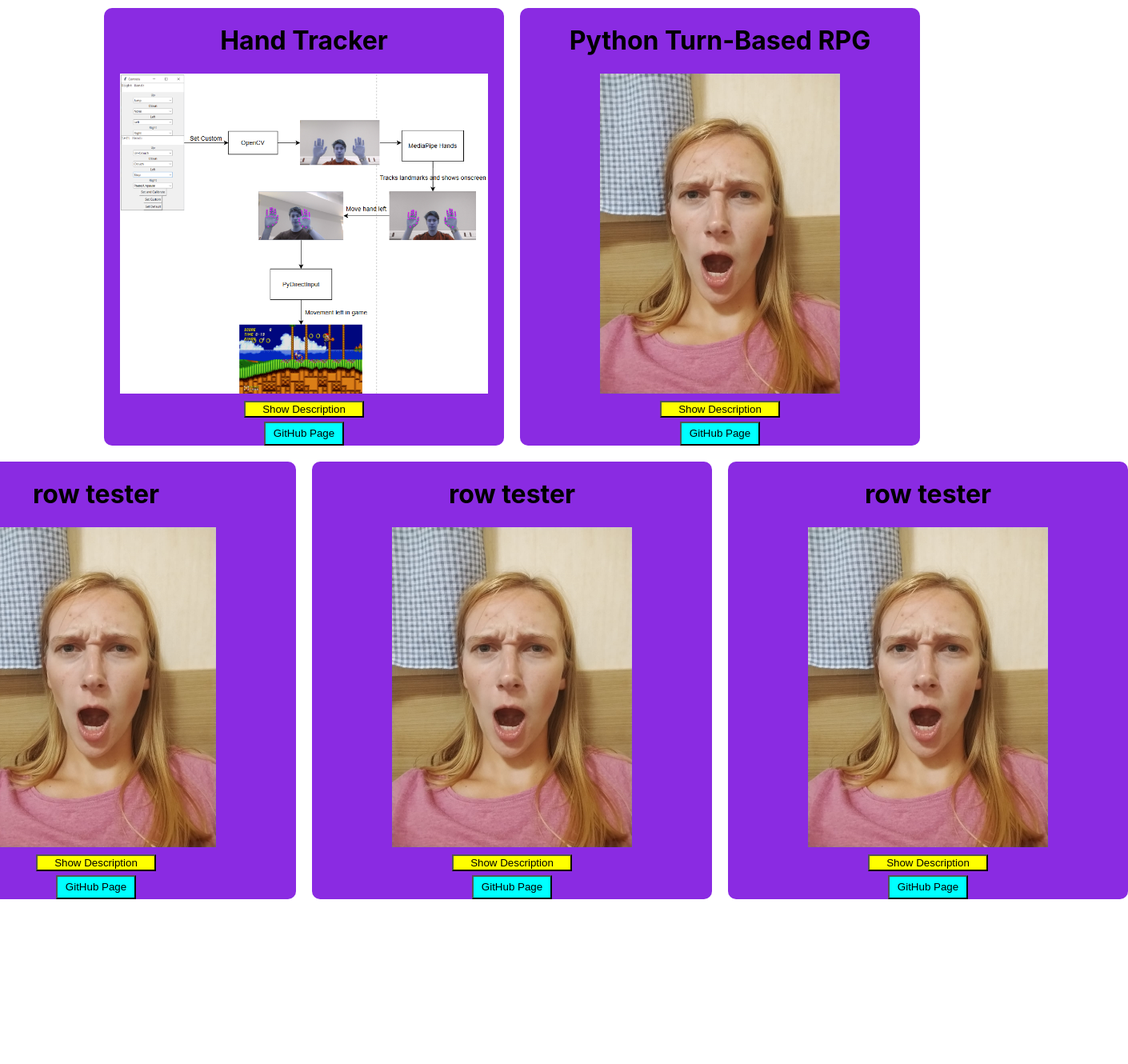
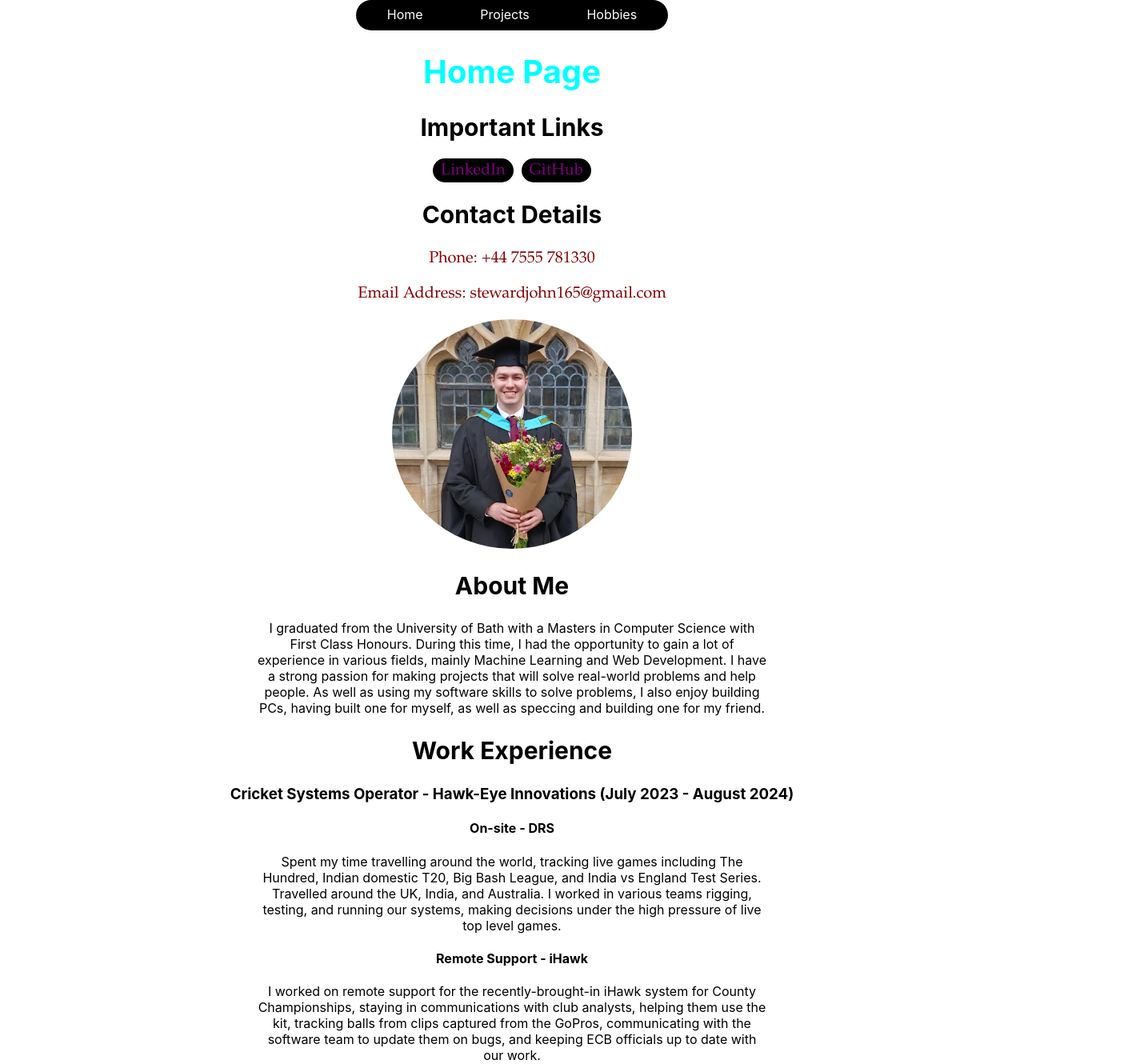
Before and after one commit to JohnSteward/personal-website, a React (Create React App) app in the folder personal-website/: page / in a window 1280 px wide. Shown: the top 1330 px of the page at 80% size, 1410 px wide, since content can reach past the window. Before the commit the page ends 1134 px from the top, so only its background shows below. Built offline with nearby package versions, Linux system fonts and the light colour scheme.

Commit message:
populated home page and hobies page

```diff
--- a/personal-website/src/App.js
+++ b/personal-website/src/App.js
@@ -1,13 +1,18 @@
 import './App.css';
 import {BrowserRouter as Router, Routes, Route} from 'react-router-dom'
 import ProjectsPage from './ProjectsPage';
+import Homepage from './Homepage';
+import HobbiesPage from './HobbiesPage';
+import Header from './Header';
 function App() {
   return (
     <Router>
       <div className="App">
-
+        <Header />
         <Routes>
-          <Route path='/' element={<ProjectsPage />}></Route>
+          <Route path='/' element={<Homepage />}></Route>
+          <Route path='/projects' element={<ProjectsPage />}></Route>
+          <Route path='/hobbies' element={<HobbiesPage />}></Route>
         </Routes>
       </div>
     </Router>
--- a/personal-website/src/Header.css
+++ b/personal-website/src/Header.css
@@ -0,0 +1,26 @@
+.header-container{
+    position: sticky;
+    top: 0;
+    z-index: 999;
+    padding: 3px;
+    padding-bottom: 5px;
+    height: 30px;
+    background: black;
+    border-radius: 30px;
+    display: flex;
+    margin-left: auto;
+    margin-right: auto;
+    align-items: center;
+    width: 30%;
+}
+
+.element{
+    color: white;
+    text-decoration: none;
+    margin-left: auto;
+    margin-right: auto;
+    /* margin: 10px; */
+    display: flex;
+    justify-content: center;
+    align-items: center;
+}
--- a/personal-website/src/Header.js
+++ b/personal-website/src/Header.js
@@ -1,8 +1,8 @@
 import React from 'react'
-
+import './Header.css'
 function Header() {
   return (
-    <div>
+    <div className='header-container'>
       <a className='element' href='/'>Home</a>
       <a className='element' href='/projects'>Projects</a>
       <a className='element' href='/hobbies'>Hobbies</a>
--- a/personal-website/src/HobbiesPage.css
+++ b/personal-website/src/HobbiesPage.css
@@ -0,0 +1,43 @@
+.hobbies{
+    align-items: center;
+    display: block;
+    justify-content: center;
+}
+.hobbies-title{
+    font-size: 40px;
+    color: green;
+}
+.hobbies-description{
+    text-align: center;
+    width: 50%;
+    margin-left: auto;
+    margin-right: auto;
+}
+.tkd{
+    margin-top: 70px;
+    align-items: center;
+    justify-content: center;
+}
+.tkd-title{
+    font-size: 40px;
+}
+.tkd-description{
+    text-align: center;
+    align-items: center;
+    width: 50%;
+    justify-content: center;
+    margin-left: auto;
+    margin-right: auto;
+}
+.makerworld-link{
+    padding-top: 5px;
+    padding-bottom: 5px;
+    padding-left: 10px;
+    padding-right: 10px;
+    border-radius: 15px;
+    text-decoration: none;
+    color: purple;
+    background: black;
+    font-family: Garamond, serif;
+    font-size: 20px;
+}
--- a/personal-website/src/HobbiesPage.js
+++ b/personal-website/src/HobbiesPage.js
@@ -1,8 +1,57 @@
 import React from 'react'
+import './HobbiesPage.css'
+import { Link } from 'react-router'
 
 function HobbiesPage() {
   return (
-    <div>
+    <div className='hobbies'>
+      <h1 className='hobbies-title'>Hobbies</h1>
+      <p className='hobbies-description'>
+        The hobbies shown on this page are the ones that I am most interested in at this time, and are some of
+        my favourite passtimes.
+      </p>
+
+      <div className='tkd'>
+        <h1 className='hobbies-title'>Taekwondo</h1>
+        <p className='hobbies-description'>
+            This is the hobby that I partake in most frequently, being my main source of exercise. I started Taekwondo
+            when I was 10 years old, because my family did it, and I thought it looked really fun. When I was 15, I
+            received my 1st Dan black belt and started teaching in my home school. When I was 20, in my 3rd year of
+            university, I received my 2nd Dan black belt and was on the committee for my university Taekwondo club,
+            organising our participation in inter-uni competitions. In my final year of university, I became the club
+            captain, coaching sessions each week, and coaching our members at competitions, leading to huge medal-hauls.
+            In addition, I received my half-blue for my commitment to the sport, and for medalling in competitions
+            for 2 years throughout my degree. Below are some pictures of various achievements and events that I have
+            participated in throughout my Taekwondo journey:
+        </p>
+        <div className='tkd-pics'>
+
+        </div>
+      </div>
+
+      <div className='3d-model'>
+        <h1 className='hobbies-title'>3D Modelling</h1>
+        <p className='hobbies-description'>
+            When I was on placement at Hawk-Eye, I received a subscription to Udemy Business. I used this to take
+            a course on Blender, learning how to make figures to print, since I have a 3D printer at home. I was also
+            given some modelling clay for Christmas during my final year of university, so I have made some characters
+            using clay, and painted them. Below are pictures of all the models I have completed, as well as a link to my
+            MakerWorld profile that shows the models I have made on Blender, and allows you to download the model file
+            to print yourself.
+        </p>
+        <Link className='makerworld-link' to={{ pathname:"//makerworld.com/en/@JohnSteward165/upload" }} target="_blank">
+         MakerWorld
+        </Link>
+      </div>
+
+      <div className='cooking'>
+        <h1 className='hobbies-title'>Cooking</h1>
+        <p className='hobbies-description'>
+            I started to really enjoy cooking during my final year of university, getting a carbon-steel wok for my
+            birthday. I started to experiment more with dishes and add new flavours to meals that I had made in the
+            past.
+        </p>
+      </div>
 
     </div>
   )
--- a/personal-website/src/Homepage.css
+++ b/personal-website/src/Homepage.css
@@ -0,0 +1,44 @@
+.home{
+    display: block;
+    align-items: center;
+    justify-content: center;
+}
+.home-title{
+    color: aqua;
+    font-size: 40px;
+}
+.home-sub-title{
+    font-size: 30px;
+}
+.contact{
+    font-family: Garamond, serif;
+    font-size: 20px;
+    color: maroon;
+}
+.important-links{
+    display: block;
+    align-items: center;
+    justify-content: center;
+}
+.other-page-links{
+    font-family: Garamond, serif;
+    font-size: 20px;
+    margin: 5px;
+    padding-top: 5px;
+    padding-bottom: 5px;
+    padding-left: 10px;
+    padding-right: 10px;
+    border-radius: 15px;
+    text-decoration: none;
+    color: purple;
+    background: black;
+}
+.pfp{
+    width: 300px;
+    border-radius: 50%;
+}
+.home-description{
+    width: 50%;
+    margin-left: auto;
+    margin-right: auto;
+}
--- a/personal-website/src/Homepage.js
+++ b/personal-website/src/Homepage.js
@@ -1,9 +1,81 @@
 import React from 'react'
-
+import './Homepage.css'
+import { Link } from 'react-router'
 function Homepage() {
   return (
-    <div>
+    <div className='home'>
+      <h1 className='home-title'>Home Page</h1>
 
+      <div className='important-links'>
+        <h2 className='home-sub-title'>Important Links</h2>
+        <Link className='other-page-links' to={{ pathname: "//www.linkedin.com/in/john-steward-494487244/" }} target="_blank"> LinkedIn</Link>
+        <Link className='other-page-links' to={{pathname: "//github.com/JohnSteward"}} target='blank'>GitHub</Link>
+      </div>
+
+      <div className='contact-details'>
+        <h2 className='home-sub-title'>Contact Details</h2>
+        <p className='contact'>Phone: +44 7555 781330</p>
+        <p className='contact'>Email Address: stewardjohn165@gmail.com</p>
+      </div>
+
+      <div className='home-content'>
+        <img src='/images/PFP.png' className='pfp'></img>
+        <div className='profile'>
+            <h2 className='home-sub-title'>About Me</h2>
+            <p className='home-description'>
+                I graduated from the University of Bath with a Masters in Computer Science with First Class Honours.
+                During this time, I had the opportunity to gain a lot of experience in various fields, mainly
+                Machine Learning and Web Development. I have a strong passion for making projects that will solve real-world
+                problems and help people. As well as using my software skills to solve problems, I also enjoy building PCs,
+                having built one for myself, as well as speccing and building one for my friend.
+            </p>
+        </div>
+
+        <div className='work'>
+            <h2 className='home-sub-title'>Work Experience</h2>
+            <div className='hawkeye'>
+                <h3 className='work-title'>Cricket Systems Operator - Hawk-Eye Innovations (July 2023 - August 2024)</h3>
+                <div className='drs'>
+                    <h4 className='drs-title'>On-site - DRS</h4>
+                    <p className='home-description'>
+                        Spent my time travelling around the world, tracking live games including The Hundred,
+                        Indian domestic T20, Big Bash League, and India vs England Test Series. Travelled around the UK,
+                        India, and Australia. I worked in various teams rigging, testing, and running our systems,
+                        making decisions under the high pressure of live top level games.
+                    </p>
+                    <div className='work-images'>
+                        {/* INCLUDE IMAGES OF TRAVELS AND WORK*/}
+                    </div>
+
+                </div>
+                <div className='ihawk'>
+                    <h4 className='ihawk-title'>Remote Support - iHawk</h4>
+                    <p className='home-description'>
+                        I worked on remote support for the recently-brought-in iHawk system for County Championships,
+                        staying in communications with club analysts, helping them use the kit, tracking balls from
+                        clips captured from the GoPros, communicating with the software team to update them on bugs,
+                        and keeping ECB officials up to date with our work.
+                    </p>
+                    <div className='work-images'>
+                        {/* INCLUDE IMAGES OF IHAWK STUFF IF I CAN FIND IT*/}
+                    </div>
+
+                </div>
+            </div>
+
+            <div className='bartender'>
+                <h3 className='work-title'>Bartender - The Lamb Inn (2021 - 2023)</h3>
+                <p className='home-description'>
+                    I spent the holiday seasons during my degree working as the primary bartender at the Lamb Inn,
+                    in my hometown. I was trusted with all work behind the bar and in-house. I mainly ran the bar alone,
+                    and was well-liked by customers and my boss, who trusted me to also train new hires for when I was
+                    at university. I would be behind the bar during large events, helping the other bartender while
+                    also running the bar.
+                </p>
+            </div>
+        </div>
+
+      </div>
     </div>
   )
 }
--- a/personal-website/src/ProjectsPage.css
+++ b/personal-website/src/ProjectsPage.css
@@ -1,9 +1,14 @@
 .projects{
-    display: flex;
+    display: block;
     margin-left: auto;
     margin-right: auto;
     align-items: center;
     width: 100%;
+}
+.project-title{
+    align-items: center;
+    color: brown;
+    font-size: 40px;
 }
 .project-container{
     width: 100%;
--- a/personal-website/src/ProjectsPage.js
+++ b/personal-website/src/ProjectsPage.js
@@ -4,7 +4,10 @@ import './ProjectsPage.css'
 function ProjectsPage() {
   return (
     <div className='projects'>
-
+        <h1 className='project-title'>Projects</h1>
+        <p className='description'>
+            This page shows all of the projects that I have made throughout my studies.
+        </p>
         <div className='project-container'>
             <div className='project-row'>
                 <Project title="Hand Tracker" image="/images/FullPipeline.png" readme="For my Master’s dissertation, I built a hand tracker
```
Also changed, not shown: personal-website/public/images/PFP.png (added).
